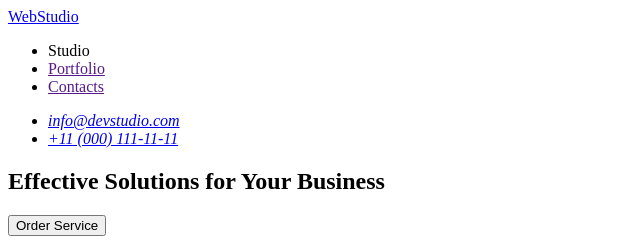
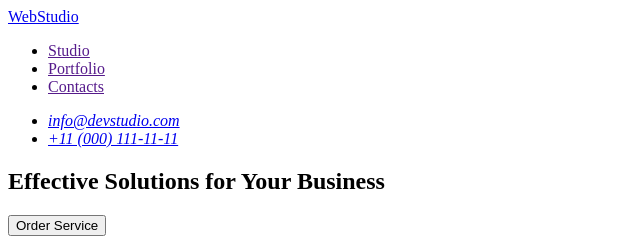
Before and after one commit to LiliaUsenko/goit-markup-hw-01, a plain HTML site: page index.html in a window 1280 px wide. Shown: the top 240 px of the page, 0-640 px from the left. Drawn offline with Linux system fonts and the light colour scheme.

Commit message:
fourth  attempt

```diff
--- a/index.html
+++ b/index.html
@@ -13,7 +13,7 @@
         <a href="./index.html">WebStudio</a>
         <!--Navigation-->
         <ul>
-          <li><Studio href="">Studio</a></li>
+          <li><a href="">Studio</a></li>
           <li><a href="">Portfolio</a></li>
           <li><a href="">Contacts</a></li>
         </ul>
```
